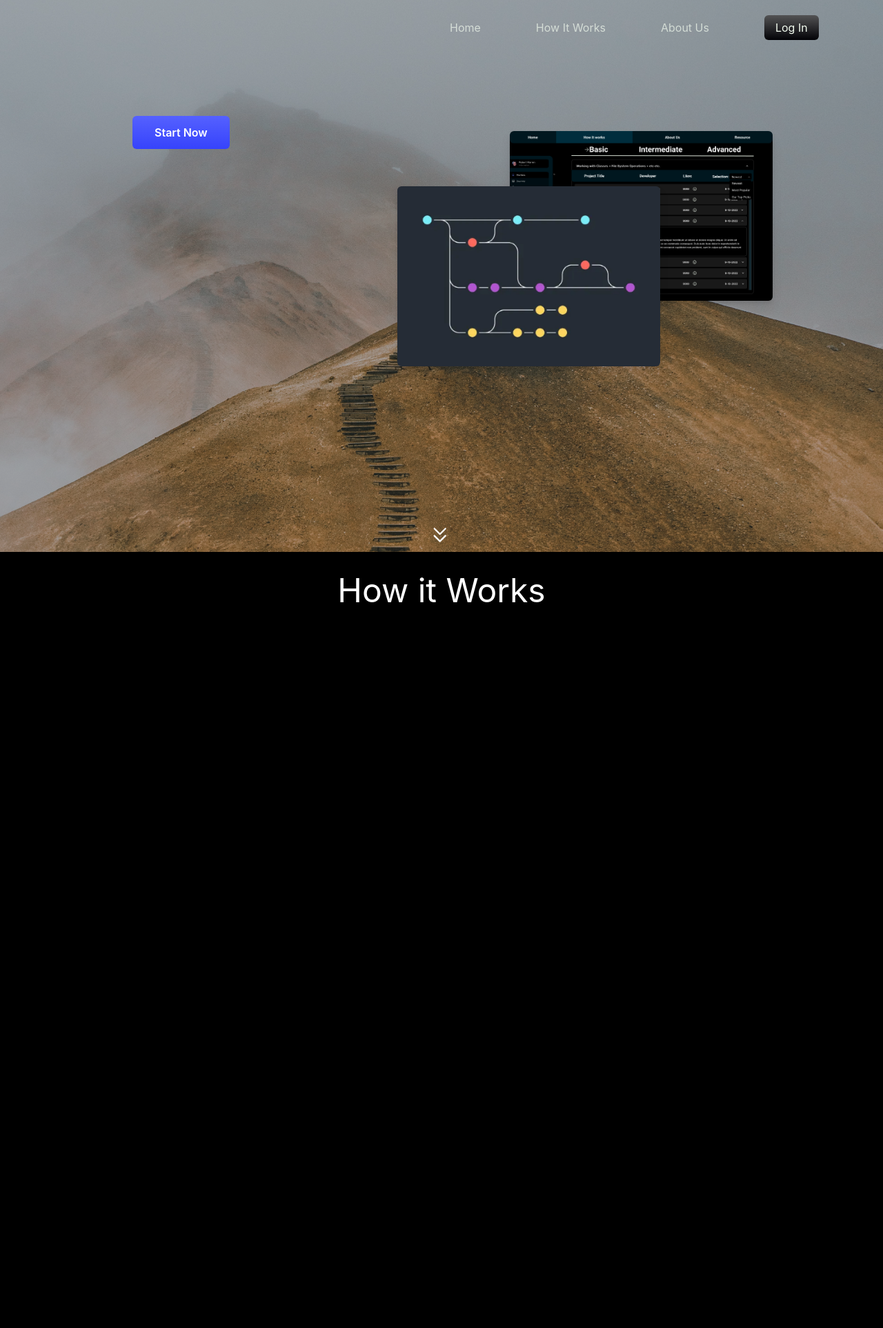
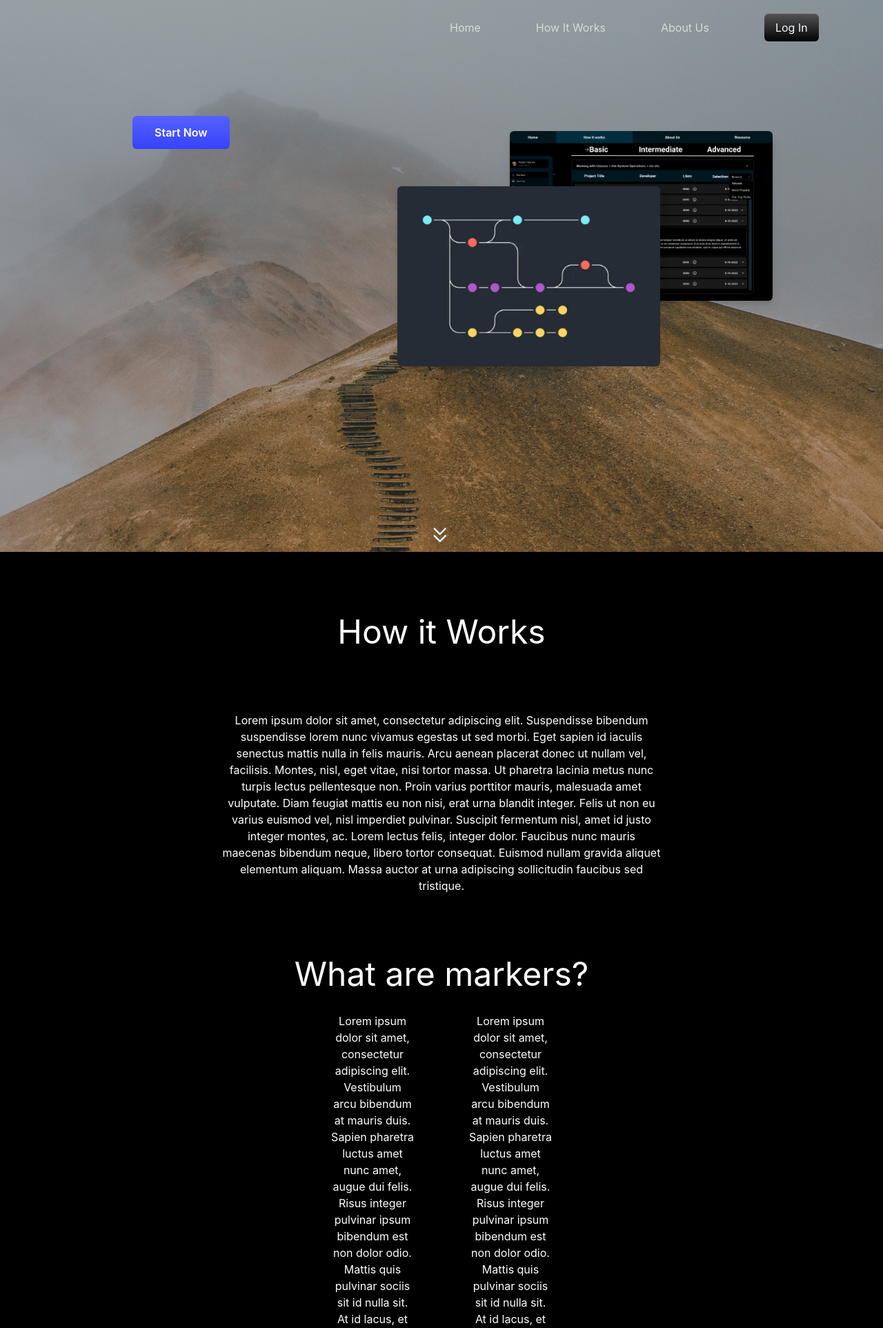
Before and after one commit to LaurierCS/CodingJourney, a Django app: template templates/app/landing_page.html in a window 1280 px wide. Shown: the top 1925 px of the page at 69% size. Before the commit the page ends 873 px from the top, so only its background shows below. Run offline with Django 3.2, Linux system fonts and the light colour scheme; the template is opened without the code that fills it, so the values that code supplies are empty; some libraries are stand-ins or nearby versions.

Commit message:
added about me

```diff
--- a/app/static/css/dist/styles.css
+++ b/app/static/css/dist/styles.css
@@ -707,6 +707,21 @@ select {
   margin-right: 2.5rem;
 }
 
+.my-20 {
+  margin-top: 5rem;
+  margin-bottom: 5rem;
+}
+
+.my-\[10rem\] {
+  margin-top: 10rem;
+  margin-bottom: 10rem;
+}
+
+.my-40 {
+  margin-top: 10rem;
+  margin-bottom: 10rem;
+}
+
 .mt-\[10\%\] {
   margin-top: 10%;
 }
@@ -723,8 +738,20 @@ select {
   display: block;
 }
 
+.inline-block {
+  display: inline-block;
+}
+
+.inline {
+  display: inline;
+}
+
 .flex {
   display: flex;
+}
+
+.grid {
+  display: grid;
 }
 
 .h-full {
@@ -747,6 +774,10 @@ select {
   height: 5rem;
 }
 
+.h-1\/4 {
+  height: 25%;
+}
+
 .w-full {
   width: 100%;
 }
@@ -765,6 +796,16 @@ select {
 
 .w-11\/12 {
   width: 91.666667%;
+}
+
+.w-1\/4 {
+  width: 25%;
+}
+
+.w-fit {
+  width: -webkit-fit-content;
+  width: -moz-fit-content;
+  width: fit-content;
 }
 
 @-webkit-keyframes bounce {
@@ -800,12 +841,53 @@ select {
           animation: bounce 1s infinite;
 }
 
+@-webkit-keyframes fade-in-upward {
+  0% {
+    opacity: 0;
+    transform: translateY(10px);
+  }
+
+  100% {
+    opacity: 1;
+    transform: translateY(0);
+  }
+}
+
+@keyframes fade-in-upward {
+  0% {
+    opacity: 0;
+    transform: translateY(10px);
+  }
+
+  100% {
+    opacity: 1;
+    transform: translateY(0);
+  }
+}
+
+.animate-fade-in-upward {
+  -webkit-animation: fade-in-upward .5s ease-in;
+          animation: fade-in-upward .5s ease-in;
+}
+
 .cursor-pointer {
   cursor: pointer;
 }
 
 .list-none {
   list-style-type: none;
+}
+
+.grid-cols-2 {
+  grid-template-columns: repeat(2, minmax(0, 1fr));
+}
+
+.grid-rows-1 {
+  grid-template-rows: repeat(1, minmax(0, 1fr));
+}
+
+.flex-col {
+  flex-direction: column;
 }
 
 .items-center {
@@ -816,12 +898,36 @@ select {
   justify-content: flex-end;
 }
 
+.justify-center {
+  justify-content: center;
+}
+
 .justify-between {
   justify-content: space-between;
 }
 
+.gap-20 {
+  gap: 5rem;
+}
+
+.gap-10 {
+  gap: 2.5rem;
+}
+
+.overflow-hidden {
+  overflow: hidden;
+}
+
 .rounded-md {
   border-radius: 0.375rem;
+}
+
+.rounded-lg {
+  border-radius: 0.5rem;
+}
+
+.rounded-\[60pt\] {
+  border-radius: 60pt;
 }
 
 .bg-black {
@@ -880,6 +986,11 @@ select {
 .px-4 {
   padding-left: 1rem;
   padding-right: 1rem;
+}
+
+.py-20 {
+  padding-top: 5rem;
+  padding-bottom: 5rem;
 }
 
 .text-center {
--- a/templates/app/landing_page.html
+++ b/templates/app/landing_page.html
@@ -18,7 +18,7 @@
       <p class="w-1/2 text-xl text-gray-100">
         {{ site_description }}
       </p>
-      <button class="bg-primary-gradient py-[12px] px-[32px] rounded-md mt-10 font-semibold text-md" type="button">Start Now</button>
+      <a href="#"><button class="bg-primary-gradient py-[12px] px-[32px] rounded-md mt-10 font-semibold text-md">Start Now</button></a>
     </div>
     <div class="relative top-1/4 right-[10rem] w-1/2 h-[400px]">
       <img src="{% static 'images/projects_search.jpg' %}" alt="projects search view" class="w-[70%] absolute left-[30%] rounded-md drop-shadow-lg">
@@ -32,10 +32,29 @@
     </svg>
   </div>
 </section>
-<section id="how_it_works" class="w-full h-full relative">
-  <h2 class="text-[3rem] my-5 text-center">How it Works</h2>
-
+<section id="how_it_works" class="w-full relative">
+  <h2 class="text-[3rem] my-20 text-center">How it Works</h2>
+  <p class="w-1/2 text-center m-auto">Lorem ipsum dolor sit amet, consectetur adipiscing elit. Suspendisse bibendum suspendisse lorem nunc vivamus egestas ut sed morbi. Eget sapien id iaculis senectus mattis nulla in felis mauris. Arcu aenean placerat donec ut nullam vel, facilisis. Montes, nisl, eget vitae, nisi tortor massa. Ut pharetra lacinia metus nunc turpis lectus pellentesque non. Proin varius porttitor mauris, malesuada amet vulputate. Diam feugiat mattis eu non nisi, erat urna blandit integer. Felis ut non eu varius euismod vel, nisl imperdiet pulvinar. Suscipit fermentum nisl, amet id justo integer montes, ac. Lorem lectus felis, integer dolor. Faucibus nunc mauris maecenas bibendum neque, libero tortor consequat. Euismod nullam gravida aliquet elementum aliquam. Massa auctor at urna adipiscing sollicitudin faucibus sed tristique.</p>
+  <div class="my-20">
+    <h2 class="text-[3rem] my-5 text-center">What are markers?</h2>
+    <div class="grid gap-20 grid-cols-2 grid-rows-1 w-1/4 m-auto">
+      <p class="text-center">Lorem ipsum dolor sit amet, consectetur adipiscing elit. Vestibulum arcu bibendum at mauris duis. Sapien pharetra luctus amet nunc amet, augue dui felis. Risus integer pulvinar ipsum bibendum est non dolor odio. Mattis quis pulvinar sociis sit id nulla sit. At id lacus, et in dictum senectus diam. Est platea vehicula donec morbi odio quisque. Quis lectus ac vitae massa turpis eleifend arcu. Quis aliquet ullamcorper volutpat arcu ac gravida. Nulla mauris, euismod magna massa ante sed velit elementum. Cras porttitor mi, morbi dui turpis vitae purus. Nam morbi dis lobortis convallis gravida vulputate scelerisque.</p>
+      <p class="text-center">Lorem ipsum dolor sit amet, consectetur adipiscing elit. Vestibulum arcu bibendum at mauris duis. Sapien pharetra luctus amet nunc amet, augue dui felis. Risus integer pulvinar ipsum bibendum est non dolor odio. Mattis quis pulvinar sociis sit id nulla sit. At id lacus, et in dictum senectus diam. Est platea vehicula donec morbi odio quisque. Quis lectus ac vitae massa turpis eleifend arcu. Quis aliquet ullamcorper volutpat arcu ac gravida. Nulla mauris, euismod magna massa ante sed velit elementum. Cras porttitor mi, morbi dui turpis vitae purus. Nam morbi dis lobortis convallis gravida vulputate scelerisque.</p>
+    </div>
+  </div>
+  <div class="my-[10rem] flex flex-col items-center">
+    <h2 class="text-center text-[3rem]">Start Marking Your Journey</h2>
+    <a href="#"><button class="bg-primary-gradient py-[12px] px-[32px] rounded-md mt-10 font-semibold text-md">Start Now</button></a>
+  </div>
 </section>
-<section id="about_us" class="w-full h-full"></section>
+<section id="about_us" class="w-full h-1/4 my-20 flex">
+  <div class="overflow-hidden rounded-[60pt] w-fit">
+    <img src="{% static 'images/team.jpg' %}" alt="Team Member Hands">
+  </div>
+  <div class="w-1/2">
+    <h2 class="text-[3rem]">About Us</h2>
+    <p>Lorem ipsum dolor sit amet, consectetur adipiscing elit. Phasellus dolor, vitae in tortor nunc ipsum eget dictum. Faucibus sed dolor est ut lacinia platea. Non lobortis sagittis, curabitur iaculis. Facilisis leo ut ultrices mauris sollicitudin id vel nulla amet. Maecenas pretium, ornare tortor, nunc tellus gravida proin cras eget. Varius tristique neque, nunc volutpat platea non massa vitae sed. Non aliquet turpis et facilisi cursus nam nisi. Sagittis morbi vitae sit amet massa nisi, eleifend vitae.</p>
+  </div>
+</section>
 <script src="{% static 'js/script.js' %}"></script>
 {%endblock content%}
--- a/templates/components/navbar.html
+++ b/templates/components/navbar.html
@@ -7,7 +7,7 @@
       <li class="mx-10 cursor-pointer opacity-70 hover:opacity-100">Home</li>
       <li class="mx-10 cursor-pointer opacity-70 hover:opacity-100"">How It Works</li>
       <li class="mx-10 cursor-pointer opacity-70 hover:opacity-100"">About Us</li>
-      <li class="mx-10 cursor-pointer"><a href="#" class="bg-dark-gradient py-2 px-4 rounded-md">Log In</a></li>
+      <li class="mx-10 cursor-pointer"><a href="#"><button  class="bg-dark-gradient py-2 px-4 rounded-md">Log In</button></a></li>
     </ul>
   {% else %}
   <ul class="flex justify-between items-center my-0 mx-auto w-11/12 h-full text-rice-white list-none">
```
Also changed, not shown: README.md, static/images/team.jpg (added).
